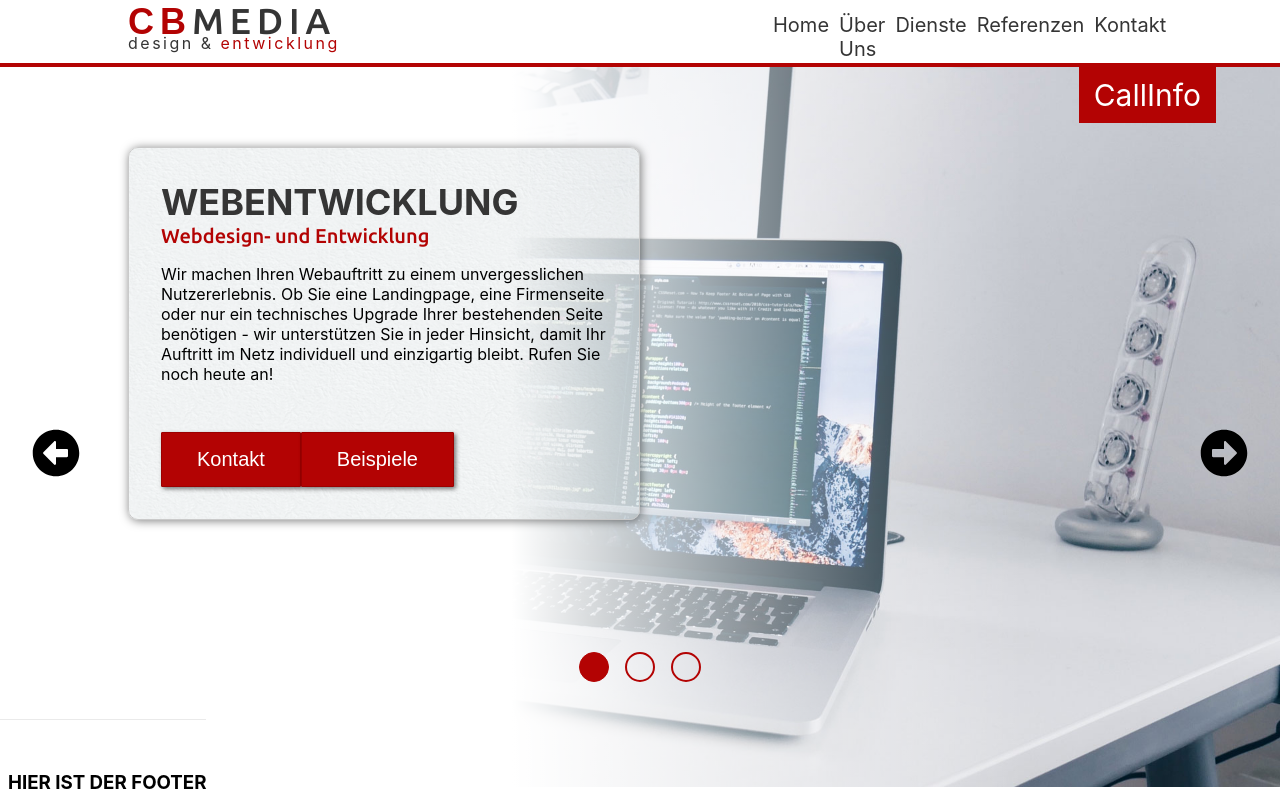
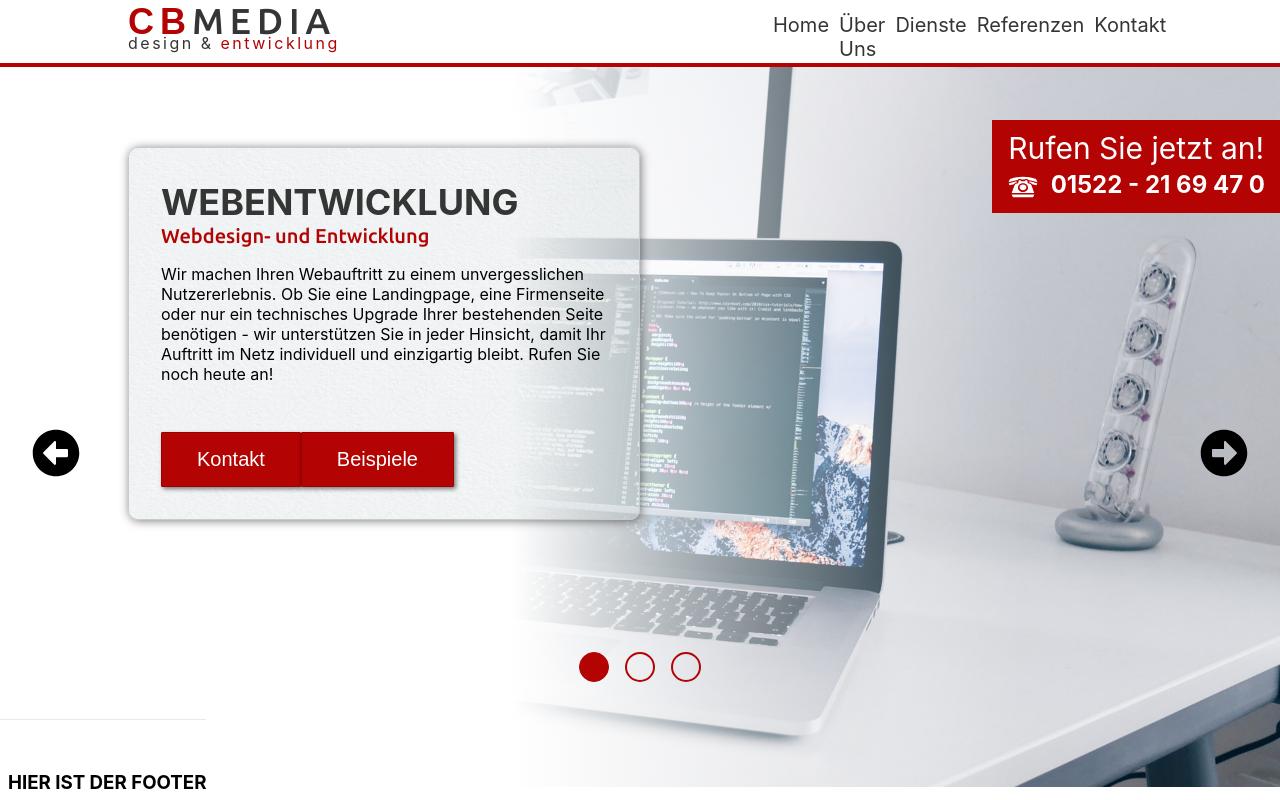
Before and after one commit to Moskill/cbmedia, a Next.js app: page / in a window 1280 px wide. Built offline with nearby package versions, Linux system fonts and the light colour scheme.

Commit message:
Callinfo angelegt, aber noch nicht gfeinishd

```diff
--- a/pages/components/body/topContainer/CallInfo.jsx
+++ b/pages/components/body/topContainer/CallInfo.jsx
@@ -1,10 +1,21 @@
 import React from 'react';
 import classes from './CallInfo.module.css';
+import {GiRotaryPhone} from 'react-icons/gi';
 
 
 const CallInfo = () => {
   return (
-    <div className={classes['wrapper']}>CallInfo</div>
+    <>
+      <div className={classes['wrapper']}>Rufen Sie jetzt an!
+      <br/>
+      <div className={classes['phone-info-wrapper']}>
+        <GiRotaryPhone className={classes['phone-icon']} />
+        <p className={classes['callinfo-paragraph']}>
+        &nbsp;   01522 - 21 69 47 0
+        </p>
+      </div>
+      </div>
+    </>
   )
 }
 
--- a/pages/components/body/topContainer/CallInfo.module.css
+++ b/pages/components/body/topContainer/CallInfo.module.css
@@ -2,8 +2,28 @@
   position: absolute;
   font-size: 30px;
   z-index: 10;
-  right: 5%;
+  right: 0%;
+  top: 15%;
   background-color: #b30303;
   color: white;
   padding: 10px 15px;
+  text-align: center;
 }
+
+.phone-info-wrapper {
+  display: flex;
+  flex-direction: row;
+  align-items: center;
+}
+
+.callinfo-paragraph {
+  font-size: 24px;
+  font-weight: 700;
+  margin: 0px;
+}
+
+.phone-icon {
+  font-size: 2rem;
+  line-height: 1.5;
+  margin-top: 5px;;
+}
```
Also changed, not shown: pages/components/body/slider/Slider.jsx (+8 -1 lines), pages/assets/pexels-mart-production-7709263.jpg (added).
